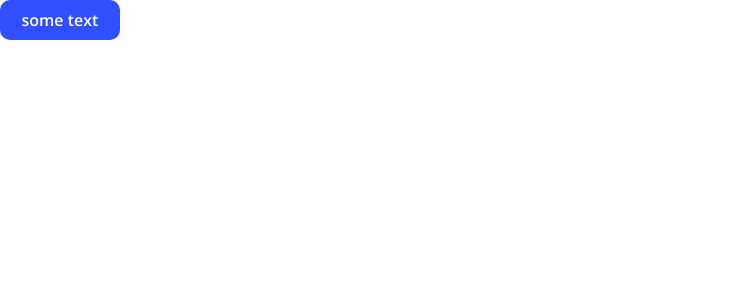
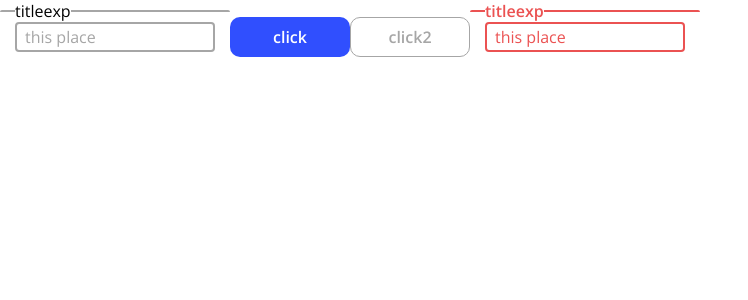
Before and after one commit to Frontyara/toDOlist, a React (Vite) app: page / in a window 1280 px wide. Shown: the top 300 px of the page, without its empty margins (0-748 px from the left). Built offline with nearby package versions, Linux system fonts and the light colour scheme.

Commit message:
add disabled behavior in default button ui-kit

```diff
--- a/src/App.tsx
+++ b/src/App.tsx
@@ -1,14 +1,14 @@
 import "./App.scss";
 import { DefaultButton } from "./shared/buttons/defaultButton";
+import { DefaultInput } from "./shared/inputs/defaultInput";
 
 function App() {
   return (
     <>
-      <DefaultButton
-        text="some text"
-        onClick={() => alert("click")}
-        isDisabled={false}
-      />
+    <DefaultInput isError={false} title="titleexp" placeHolder="this place"/>
+    <DefaultButton isDisabled={false} text="click" onClick={() => {}}/>
+    <DefaultButton isDisabled={true} text="click2" onClick={() => {}}/>
+    <DefaultInput isError={true} title="titleexp" placeHolder="this place"/>
     </>
   );
 }
--- a/src/shared/buttons/defaultButton/index.tsx
+++ b/src/shared/buttons/defaultButton/index.tsx
@@ -1,11 +1,12 @@
 import { FC } from "react";
 import styled from "styled-components";
+import colors from "../../sharedOfShared/colors";
 
 interface stylesButton {
   background?: string;
   border?: string;
+  color?: string;
   isDisabled: boolean;
-  color?: string;
   text: string;
   width?: number;
   height?: number;
@@ -22,12 +23,14 @@ export const DefaultButton: FC<stylesButton> = ({
   height,
   onClick,
 }) => {
-    const defBackground = background || "#304ffe"
-    const defBorder = border || 'none'
-    const defColor = color || "#fff"
-    const defWidth = width || 120
-    const defHeight = height || 40
-  const Button = styled.button`
+  const defBackground = background || colors.deepBlue;
+  const defBorder = border || "none";
+  const defColor = color || colors.white;
+  const defWidth = width || 120;
+  const defHeight = height || 40;
+
+  if (!isDisabled) {
+    var Button = styled.button`
       background: ${defBackground};
       border: 1px solid ${defBorder};
       border-radius: 10px;
@@ -40,6 +43,21 @@ export const DefaultButton: FC<stylesButton> = ({
         background: ${"#0026CA"};
       }
     `;
+  } else {
+    var Button = styled.button`
+      background: none;
+      border: 1px solid ${colors.disabledColor};
+      border-radius: 10px;
+      color: ${colors.disabledColor};
+      font-weight: 600;
+      width: ${defWidth}px;
+      height: ${defHeight}px;
+      transition: all 0.2s ease;
+      &:hover{
+      box-shadow: 0px 1px 2px ${colors.disabledColor}, inset 0px 0px 4px ${colors.disabledColor};
+      }
+    `;
+  }
   return (
     <Button onClick={() => onClick()} disabled={isDisabled}>
       {text}
```
Lines whose indentation alone changed are shown as unchanged.
